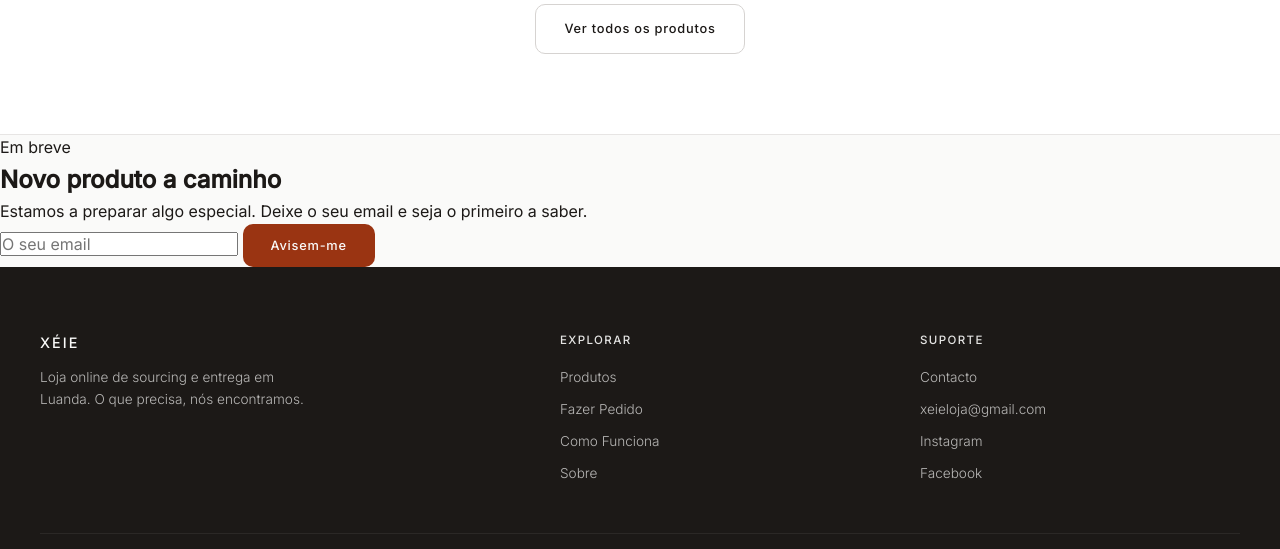
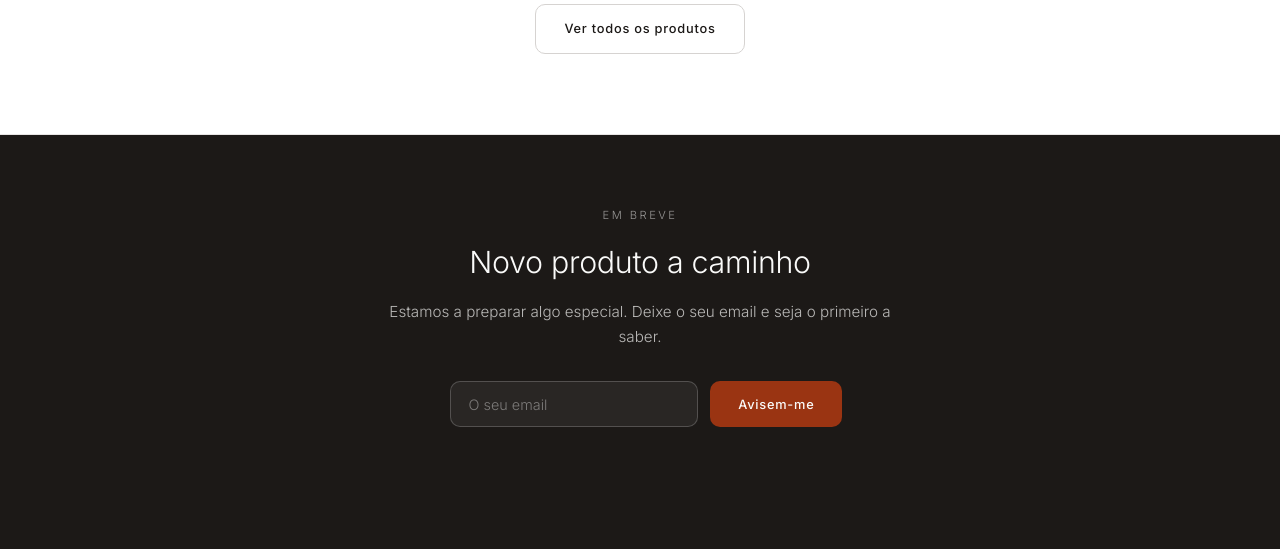
Before and after one commit to xeiestore/Xeie, a plain HTML site: page xeie/index.html in a window 1280 px wide. Shown: the part 2940-3489 px from the top of the page. Drawn offline with Linux system fonts and the light colour scheme.

Commit message:
Add files via upload

```diff
--- a/xeie/css/styles.css
+++ b/xeie/css/styles.css
@@ -1153,6 +1153,85 @@ button, input, textarea, select {
 }
 
 /* ============================================
+   CTA BAND — Future Product
+   ============================================ */
+.cta-band {
+  background: var(--color-text);
+  color: #FAFAF9;
+  padding: 4.5rem 1.25rem;
+  text-align: center;
+}
+
+.cta-band-inner {
+  max-width: 520px;
+  margin: 0 auto;
+}
+
+.cta-band-eyebrow {
+  font-size: 0.7rem;
+  font-weight: var(--font-weight-light);
+  letter-spacing: 0.22em;
+  text-transform: uppercase;
+  opacity: 0.55;
+  margin-bottom: 0.85rem;
+}
+
+.cta-band-title {
+  font-size: clamp(1.5rem, 3.5vw, 1.9rem);
+  font-weight: var(--font-weight-light);
+  letter-spacing: -0.01em;
+  margin-bottom: 0.75rem;
+}
+
+.cta-band-desc {
+  font-size: 0.95rem;
+  font-weight: var(--font-weight-light);
+  opacity: 0.7;
+  line-height: 1.65;
+  margin-bottom: 2rem;
+}
+
+.cta-band-form {
+  display: flex;
+  flex-direction: column;
+  gap: 0.75rem;
+  max-width: 380px;
+  margin: 0 auto;
+}
+
+@media (min-width: 480px) {
+  .cta-band-form {
+    flex-direction: row;
+  }
+}
+
+.cta-band-input {
+  flex: 1;
+  padding: 0.85rem 1.1rem;
+  border: 1px solid rgba(250,250,249,0.2);
+  border-radius: var(--radius-btn);
+  background: rgba(250,250,249,0.06);
+  color: #FAFAF9;
+  font-size: 0.9rem;
+  font-weight: var(--font-weight-light);
+  outline: none;
+  transition: border-color var(--duration) var(--ease);
+}
+
+.cta-band-input::placeholder {
+  color: rgba(250,250,249,0.4);
+}
+
+.cta-band-input:focus {
+  border-color: rgba(250,250,249,0.5);
+}
+
+.cta-band-btn {
+  white-space: nowrap;
+  flex-shrink: 0;
+}
+
+/* ============================================
    FOOTER
    ============================================ */
 .site-footer {
```
